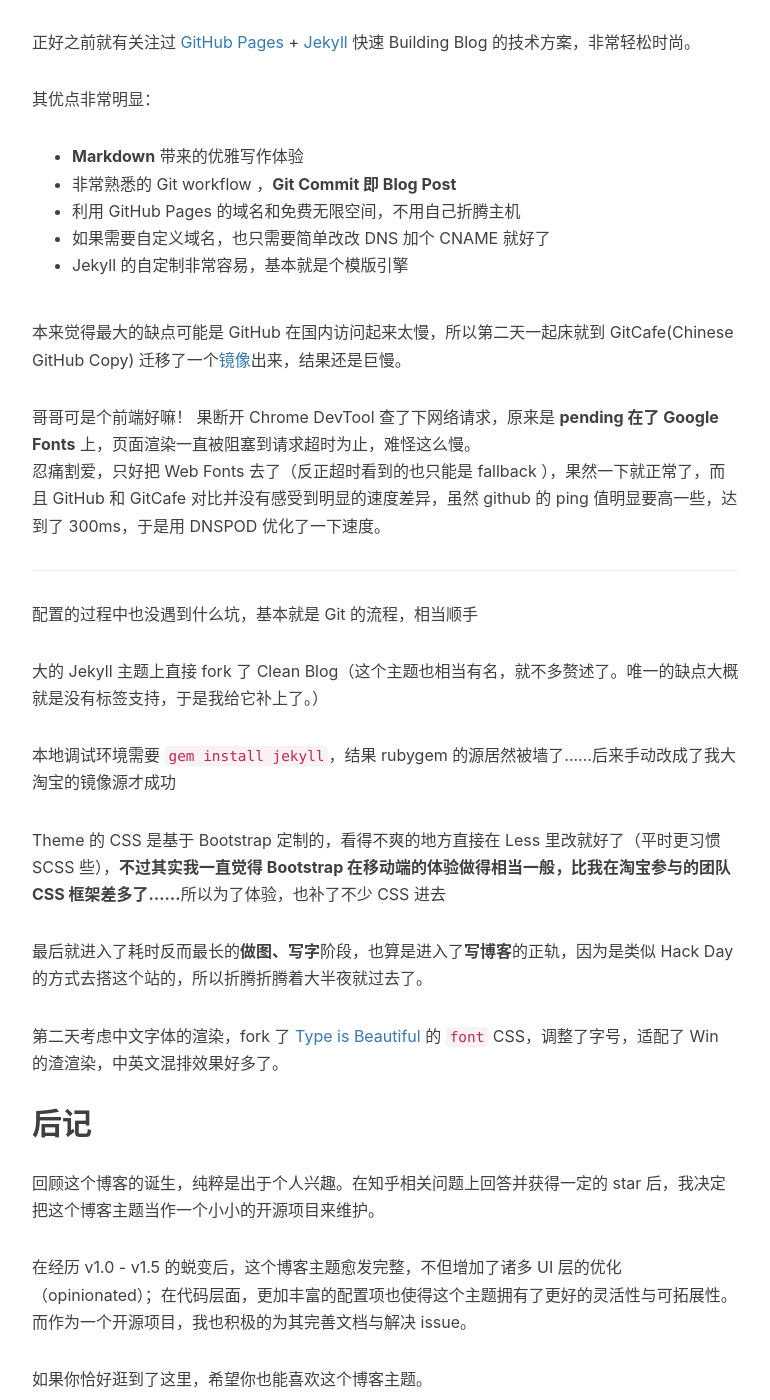
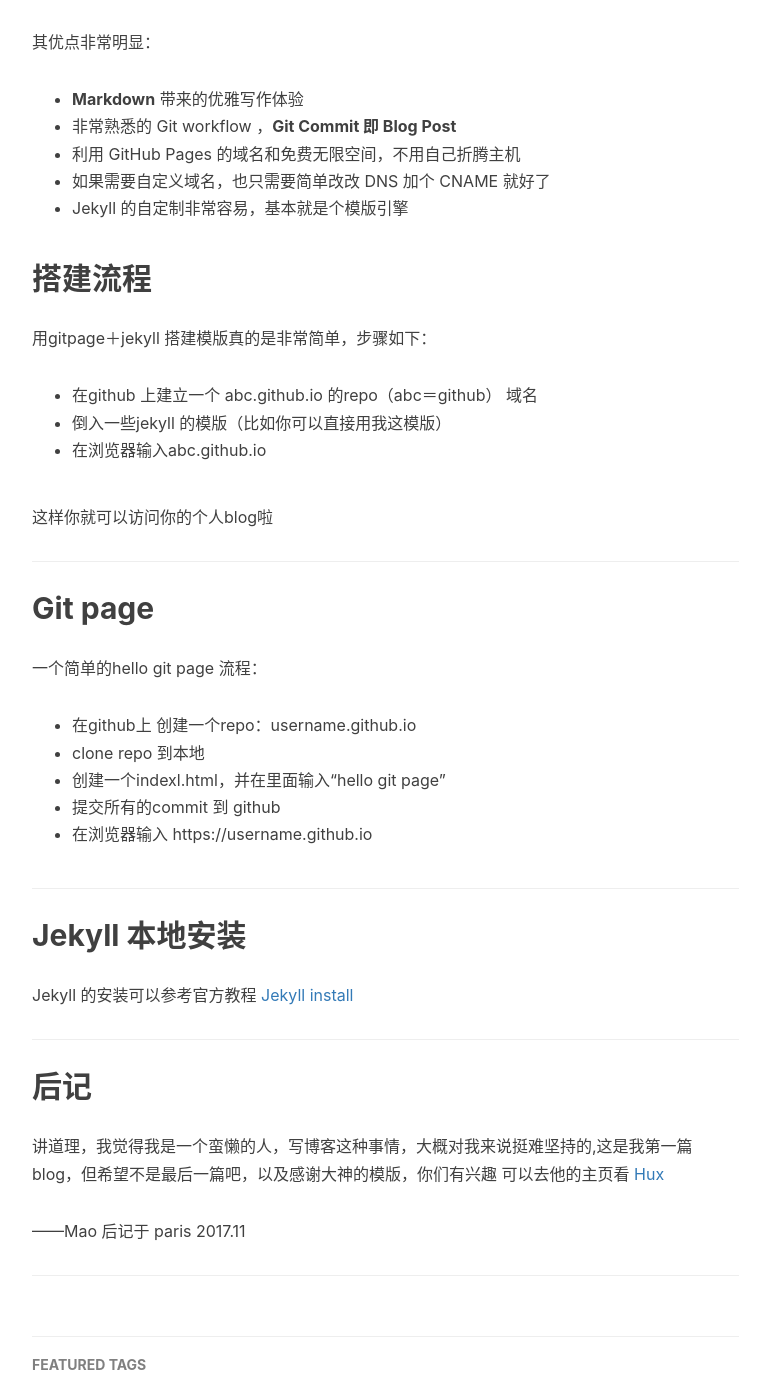
Before and after one commit to BravoMao/BravoMao.github.io, a Jekyll site: the page built from _posts/2017-11-16-hello-2017.markdown, in a window 1280 px wide and 1400 px high, scrolled down 935 px. Shown: the whole window, without its empty margins (233-1003 px from the left). Built offline with Jekyll 4.4.1, drawn with Linux system fonts in a browser that asks for light colours; nearby versions of some CDN libraries; comment, search, counter and statistics services are not loaded; some of the changed text lies outside the part shown.

```diff
--- a/_config.yml
+++ b/_config.yml
@@ -74,7 +74,7 @@ sidebar-avatar: /img/jianlizhang.jpg      # use absolute URL, seeing it's used i
 
 # Featured Tags
 featured-tags: true                     # whether or not using Feature-Tags
-featured-condition-size: 1              # A tag will be featured if the size of it is more than this condition value
+featured-condition-size: 1           # A tag will be featured if the size of it is more than this condition value
 
 
 
@@ -83,17 +83,5 @@ friends: [
     {
         title: "Hux Blog",
         href: "http://huangxuan.me"
-    },{
-        title: "Foo",
-        href: "#"
-    },{
-        title: "Bar",
-        href: "#"
-    },{
-        title: "Example Friends",
-        href: "#"
-    },{
-        title: "It helps SEO",
-        href: "#"
     }
 ]
--- a/_layouts/post.html
+++ b/_layouts/post.html
@@ -50,33 +50,6 @@ layout: default
 				{{ content }}
 
                 <hr>
-
-                {% if site.duoshuo_share && site.duoshuo_username %}
-                <!-- 多说 Share start -->
-                </style>
-                <div class="ds-share"
-                    style="text-align: right"
-                    data-thread-key="{{page.id}}"
-                    data-title="{{page.title}}"
-                    data-url="{{site.url}}{{site.baseurl}}{{page.url}}"
-                    data-images="{{ site.url }}{{site.baseurl}}/{% if page.header-img %}{{ page.header-img }}{% else %}{{ site.header-img }}{% endif %}"
-                    data-content="{{ content | strip_html | truncate:80 }} | {{ site.SEOTitle }} " >
-                    <div class="ds-share-inline">
-                      <ul  class="ds-share-icons-16">
-                        <li data-toggle="ds-share-icons-more"><a class="ds-more" href="#">分享到：</a></li>
-                        <li><a class="ds-wechat flat" href="javascript:void(0);" data-service="wechat">微信</a></li>
-                        <li><a class="ds-weibo flat" href="javascript:void(0);" data-service="weibo">微博</a></li>
-                        <li><a class="ds-douban flat" href="javascript:void(0);" data-service="douban">豆瓣</a></li>
-                      </ul>
-                      <div class="ds-share-icons-more">
-                      </div>
-                    </div>
-                <hr>
-                </div>
-                <!-- 多说 Share end-->
-                {% endif %}
-
-
                 <ul class="pager">
                     {% if page.previous.url %}
                     <li class="previous">
--- a/_posts/2017-11-16-hello-2017.markdown
+++ b/_posts/2017-11-16-hello-2017.markdown
@@ -7,8 +7,7 @@ author:     "Mao"
 header-img: "img/post-bg-2015.jpg"
 tags:
     - 生活
-    - 前端开发
-    - JavaScript
+    - Git
 ---
 
 > “Let's rock on. ”
@@ -16,8 +15,8 @@ tags:
 
 ## 前言
 
-大概因为在巴黎的一个人的生活太无聊了，既然找不到爱情的话，那要不多做做一些有趣的事情吧，于是就这么开通了一个mao's Blog。
-开通这个blog，纯粹是没事的时候有个地方记录下自己的想法，更新大概，非常兴趣使然。
+大概因为在巴黎的一个人的生活太无聊了,每个周末都得想该去哪里玩，闲的发慌。那要不多做做一些有趣的事情吧，于是就这么开通了一个mao's Blog。
+这个blog，纯粹是没事的时候有个地方记录下自己的想法，更新大概，非常兴趣使然。
 
 
 
@@ -26,9 +25,7 @@ tags:
 
 ## 正文
 
-接下来说说搭建这个博客的技术细节。
-
-正好之前就有关注过 [GitHub Pages](https://pages.github.com/) + [Jekyll](http://jekyllrb.com/) 快速 Building Blog 的技术方案，非常轻松时尚。
+这个博客用了 [GitHub Pages](https://pages.github.com/) + [Jekyll](http://jekyllrb.com/) 快速 Building Blog 的技术方案，非常简单。
 
 其优点非常明显：
 
@@ -39,34 +36,35 @@ tags:
 * Jekyll 的自定制非常容易，基本就是个模版引擎
 
 
-本来觉得最大的缺点可能是 GitHub 在国内访问起来太慢，所以第二天一起床就到 GitCafe(Chinese GitHub Copy) 迁移了一个[镜像](http://huxpro.gitcafe.io)出来，结果还是巨慢。
+## 搭建流程
+用gitpage＋jekyll 搭建模版真的是非常简单，步骤如下：
 
-哥哥可是个前端好嘛！ 果断开 Chrome DevTool 查了下网络请求，原来是 **pending 在了 Google Fonts** 上，页面渲染一直被阻塞到请求超时为止，难怪这么慢。
-忍痛割爱，只好把 Web Fonts 去了（反正超时看到的也只能是 fallback ），果然一下就正常了，而且 GitHub 和 GitCafe 对比并没有感受到明显的速度差异，虽然 github 的 ping 值明显要高一些，达到了 300ms，于是用 DNSPOD 优化了一下速度。
+* 在github 上建立一个 abc.github.io 的repo（abc＝github） 域名
+* 倒入一些jekyll 的模版（比如你可以直接用我这模版）
+* 在浏览器输入abc.github.io
 
-
+这样你就可以访问你的个人blog啦
 
 ---
 
-配置的过程中也没遇到什么坑，基本就是 Git 的流程，相当顺手
+## Git page
+一个简单的hello git page 流程：
+* 在github上 创建一个repo：username.github.io
+* clone repo 到本地
+* 创建一个indexl.html，并在里面输入“hello git page”
+* 提交所有的commit 到 github
+* 在浏览器输入 https://username.github.io
 
-大的 Jekyll 主题上直接 fork 了 Clean Blog（这个主题也相当有名，就不多赘述了。唯一的缺点大概就是没有标签支持，于是我给它补上了。）
+---
 
-本地调试环境需要 `gem install jekyll`，结果 rubygem 的源居然被墙了……后来手动改成了我大淘宝的镜像源才成功
+## Jekyll 本地安装
+Jekyll 的安装可以参考官方教程 [Jekyll install](https://help.github.com/articles/setting-up-your-github-pages-site-locally-with-jekyll)
 
-Theme 的 CSS 是基于 Bootstrap 定制的，看得不爽的地方直接在 Less 里改就好了（平时更习惯 SCSS 些），**不过其实我一直觉得 Bootstrap 在移动端的体验做得相当一般，比我在淘宝参与的团队 CSS 框架差多了……**所以为了体验，也补了不少 CSS 进去
+---
 
-最后就进入了耗时反而最长的**做图、写字**阶段，也算是进入了**写博客**的正轨，因为是类似 Hack Day 的方式去搭这个站的，所以折腾折腾着大半夜就过去了。
-
-第二天考虑中文字体的渲染，fork 了 [Type is Beautiful](http://www.typeisbeautiful.com/) 的 `font` CSS，调整了字号，适配了 Win 的渣渲染，中英文混排效果好多了。
+## 后记
+讲道理，我觉得我是一个蛮懒的人，写博客这种事情，大概对我来说挺难坚持的,这是我第一篇blog，但希望不是最后一篇吧，以及感谢大神的模版，你们有兴趣
+可以去他的主页看 [Hux](https://github.com/huxpro/huxpro.github.io/)
 
 
-## 后记
-
-回顾这个博客的诞生，纯粹是出于个人兴趣。在知乎相关问题上回答并获得一定的 star 后，我决定把这个博客主题当作一个小小的开源项目来维护。
-
-在经历 v1.0 - v1.5 的蜕变后，这个博客主题愈发完整，不但增加了诸多 UI 层的优化（opinionated）；在代码层面，更加丰富的配置项也使得这个主题拥有了更好的灵活性与可拓展性。而作为一个开源项目，我也积极的为其完善文档与解决 issue。
-
-如果你恰好逛到了这里，希望你也能喜欢这个博客主题。
-
 ——Mao 后记于 paris 2017.11
```
Also changed, not shown: about.html (+9 -9 lines).
